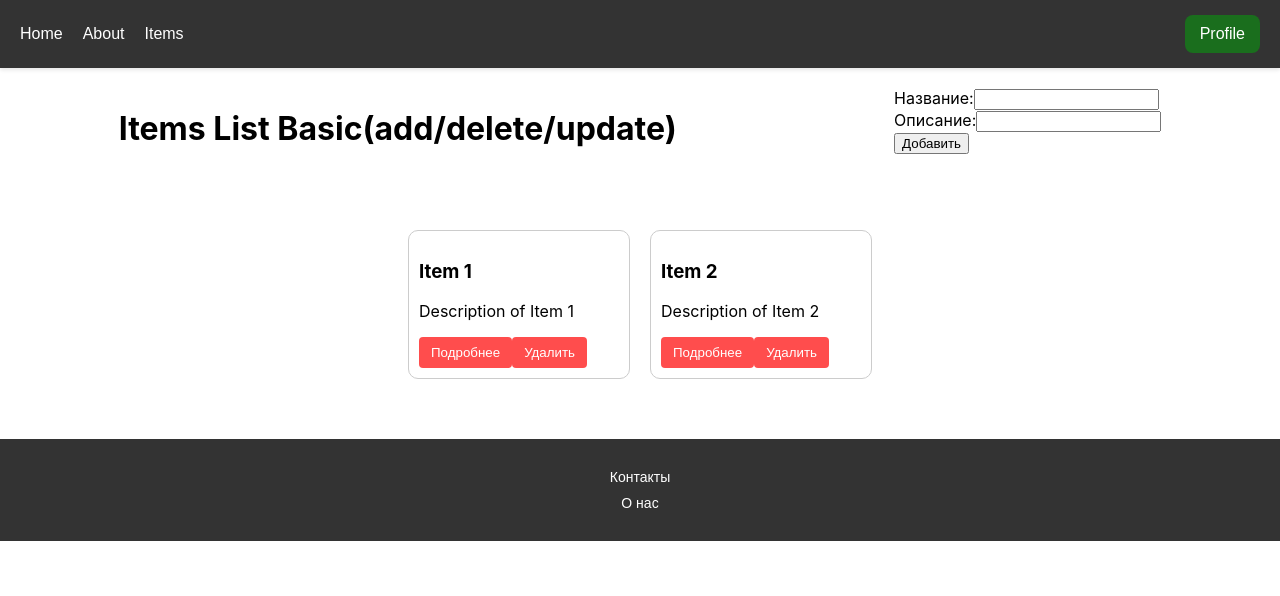
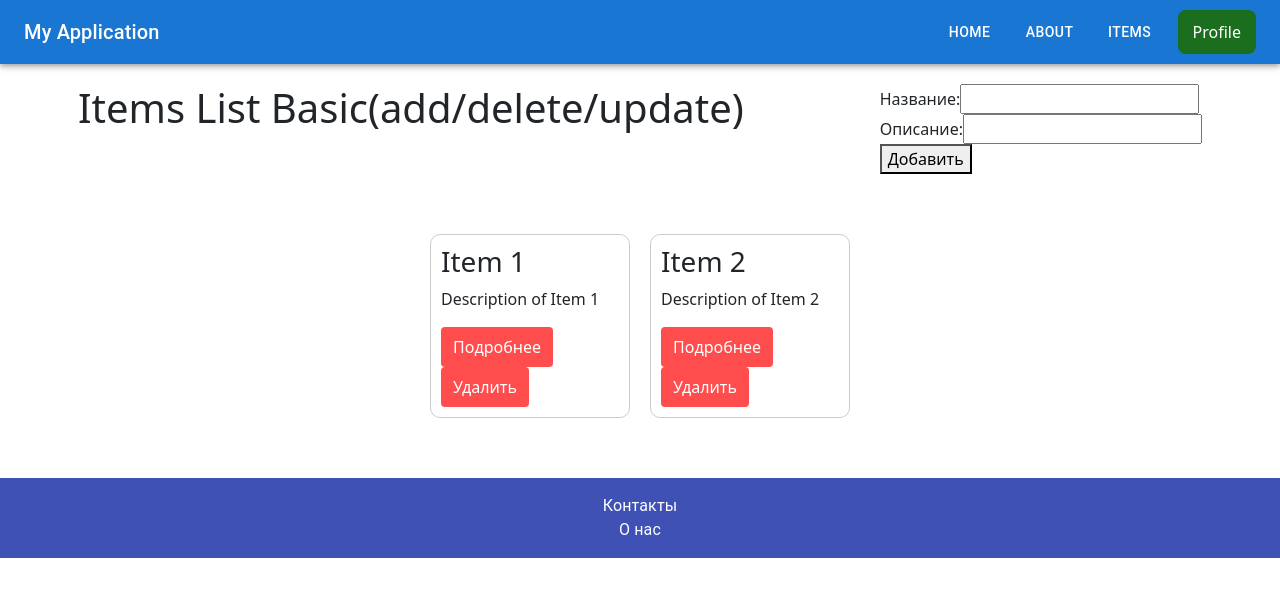
Before and after one commit to Penguin-Worker/reactapptest2, a React (Create React App) app in the folder reactinappn2/: page /items in a window 1280 px wide. Shown: the top 596 px of the page. Built offline with nearby package versions, Linux system fonts and the light colour scheme.

Commit message:
feat: add Matrial.mui components AppBar Toolbar Vox Typography Button

```diff
--- a/reactinappn2/package.json
+++ b/reactinappn2/package.json
@@ -3,10 +3,15 @@
   "version": "0.1.0",
   "private": true,
   "dependencies": {
+    "@emotion/react": "^11.14.0",
+    "@emotion/styled": "^11.14.0",
+    "@mui/material": "^6.2.0",
     "@testing-library/jest-dom": "^5.17.0",
     "@testing-library/react": "^13.4.0",
     "@testing-library/user-event": "^13.5.0",
+    "bootstrap": "^5.3.3",
     "react": "^18.3.1",
+    "react-bootstrap": "^2.10.6",
     "react-dom": "^18.3.1",
     "react-router-dom": "^6.28.0",
     "react-scripts": "5.0.1",
--- a/reactinappn2/src/components/Footer/Footer.jsx
+++ b/reactinappn2/src/components/Footer/Footer.jsx
@@ -1,15 +1,26 @@
 import React from 'react';
 import './Footer.css';
-
+import { Box, Typography } from '@mui/material';
 const Footer = () => {
   return (
-    <footer className="Footer">
-      <p title="Напишите нам на No@sabra.com">Контакты</p>
-<p title="Узнайте больше о нашей команде">О нас</p>
-
-      {/* Добавьте ссылки на социальные сети */}
-    </footer>
+    <Box
+      component="footer"
+      sx={{
+        p: 2,
+        backgroundColor: '#3f51b5',
+        color: '#fff',
+        textAlign: 'center'
+      }}
+    >
+      <Typography variant="body1" title="Напишите нам на No@sabra.com">
+        Контакты
+      </Typography>
+      <Typography variant="body1" title="Узнайте больше о нашей команде">
+        О нас
+      </Typography>
+    </Box>
   );
 };
 
+
 export default Footer;
--- a/reactinappn2/src/components/Header/Header.css
+++ b/reactinappn2/src/components/Header/Header.css
@@ -26,7 +26,9 @@
 .Header nav a:hover {
   color: #ffa500; /* Изменение цвета при наведении */
 }
-
+.navigation{
+  color:wheat;
+}
 /*
 .ProfileMenu {
   position: relative;
--- a/reactinappn2/src/components/Header/Header.jsx
+++ b/reactinappn2/src/components/Header/Header.jsx
@@ -3,13 +3,21 @@
 import Navigation from './Navigation';
 import ProfileMenu from './ProfileMenu';
 import './Header.css';
+import { AppBar, Toolbar, Box, Typography } from '@mui/material';
 
 const Header = () => {
   return (
-    <header className="Header">
-      <Navigation />
-      <ProfileMenu />
-    </header>
+    <AppBar position="static" color="primary">
+      <Toolbar>
+        <Typography variant="h6" sx={{ flexGrow: 1 }}>
+          My Application
+        </Typography>
+        <Box sx={{ display: 'flex', gap: 2 }}>
+          <Navigation />
+          <ProfileMenu />
+        </Box>
+      </Toolbar>
+    </AppBar>
   );
 };
 
--- a/reactinappn2/src/components/Header/Navigation.jsx
+++ b/reactinappn2/src/components/Header/Navigation.jsx
@@ -2,14 +2,15 @@
 import React from 'react';
 import { Link } from 'react-router-dom';
 //import './Navigation.css'; // Импорт стилей
-
+import './Header.css';
+import { Button, Box } from '@mui/material';
 const Navigation = () => {
   return (
-    <nav className="navigation">
-      <Link to="/">Home</Link>
-      <Link to="/about">About</Link>
-      <Link to="/items">Items</Link>
-    </nav>
+    <Box sx={{ display:'flex', gap:2}}>
+      <Button  color ="white" href="/" sx={{'&:hover':{color:'#ffa500',},}}>Home</Button>
+      <Button color ="white" href="/about"sx={{'&:hover':{color:'#ffa500',},}}>About</Button>
+      <Button color ="white" href="/items"sx={{'&:hover':{color:'#ffa500',},}}>Items</Button>
+    </Box>
   );
 };
 
--- a/reactinappn2/src/components/pages/ItemList/ItemList.jsx
+++ b/reactinappn2/src/components/pages/ItemList/ItemList.jsx
@@ -64,11 +64,11 @@
         ))}
       </div>
 
-     {/* Модальное окно для отображения подробной информации */}
+     {/* Модальное окно*/}
      {selectedItem && (
         <Modal
           item={selectedItem}
-          onClose={() => setSelectedItem(null)}  // Закрытие модального окна
+          onClose={() => setSelectedItem(null)}
           onSubmit={saveItem} // Передаем функцию сохранения
         />
       )}
--- a/reactinappn2/src/index.js
+++ b/reactinappn2/src/index.js
@@ -3,6 +3,8 @@
 import './index.css';
 import App from './App';
 import reportWebVitals from './reportWebVitals';
+import 'bootstrap/dist/css/bootstrap.min.css';
+
 
 const root = ReactDOM.createRoot(document.getElementById('root'));
 root.render(
```
Also changed, not shown: 1 other file (tests, documents, lock files or other folders).
